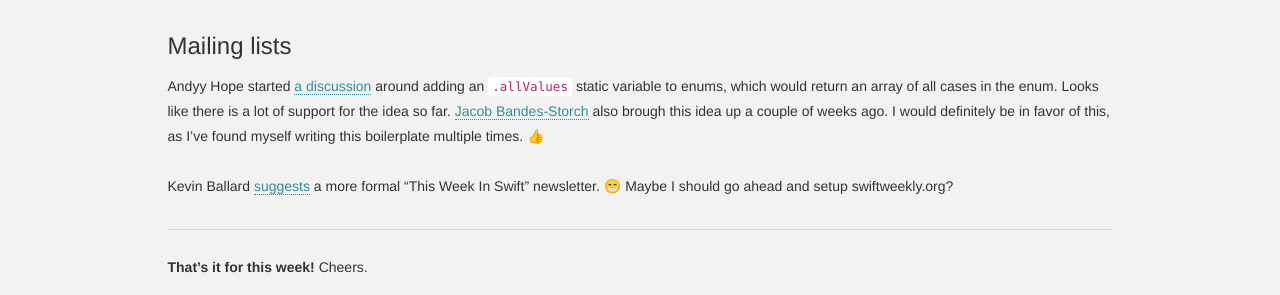
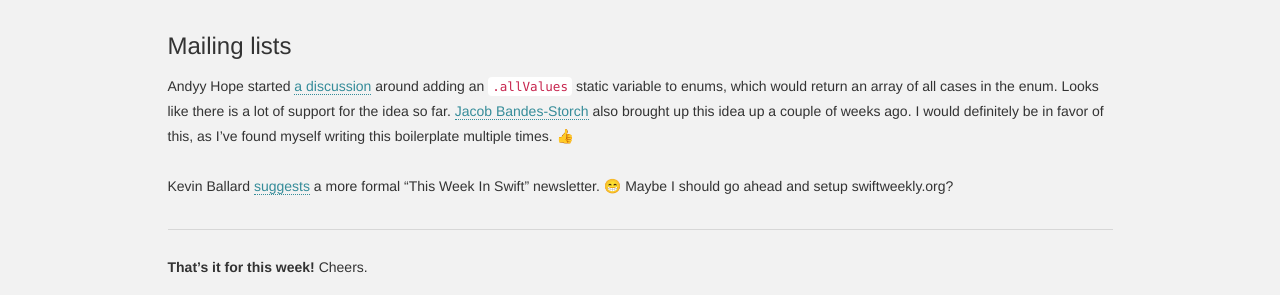
Before and after one commit to jessesquires/jessesquires.com, a Jekyll site: the page built from _posts/2015-12-24-open-source-swift-weekly-3.md, in a window 1280 px wide. Shown: the part 1172-1467 px from the top of the page. Built offline with Jekyll 4.4.1, drawn with Linux system fonts in a browser that asks for light colours; nearby versions of some CDN libraries; Markdown is read by kramdown in place of the engine named in the settings.

Commit message:
grammar/spelling fixes.

```diff
--- a/_posts/2015-12-24-open-source-swift-weekly-3.md
+++ b/_posts/2015-12-24-open-source-swift-weekly-3.md
@@ -28,7 +28,7 @@ Joe Groff submitted [a proposal](https://lists.swift.org/pipermail/swift-evoluti
 
 ### Mailing lists
 
-Andyy Hope started [a discussion](https://lists.swift.org/pipermail/swift-evolution/Week-of-Mon-20151221/003819.html) around adding an `.allValues` static variable to enums, which would return an array of all cases in the enum. Looks like there is a lot of support for the idea so far. [Jacob Bandes-Storch](https://lists.swift.org/pipermail/swift-evolution/Week-of-Mon-20151207/001233.html) also brough this idea up a couple of weeks ago. I would definitely be in favor of this, as I've found myself writing this boilerplate multiple times. 👍
+Andyy Hope started [a discussion](https://lists.swift.org/pipermail/swift-evolution/Week-of-Mon-20151221/003819.html) around adding an `.allValues` static variable to enums, which would return an array of all cases in the enum. Looks like there is a lot of support for the idea so far. [Jacob Bandes-Storch](https://lists.swift.org/pipermail/swift-evolution/Week-of-Mon-20151207/001233.html) also brought up this idea up a couple of weeks ago. I would definitely be in favor of this, as I've found myself writing this boilerplate multiple times. 👍
 
 Kevin Ballard [suggests](https://lists.swift.org/pipermail/swift-evolution/Week-of-Mon-20151221/004223.html) a more formal "This Week In Swift" newsletter. 😁 Maybe I should go ahead and setup swiftweekly.org?
 
```
